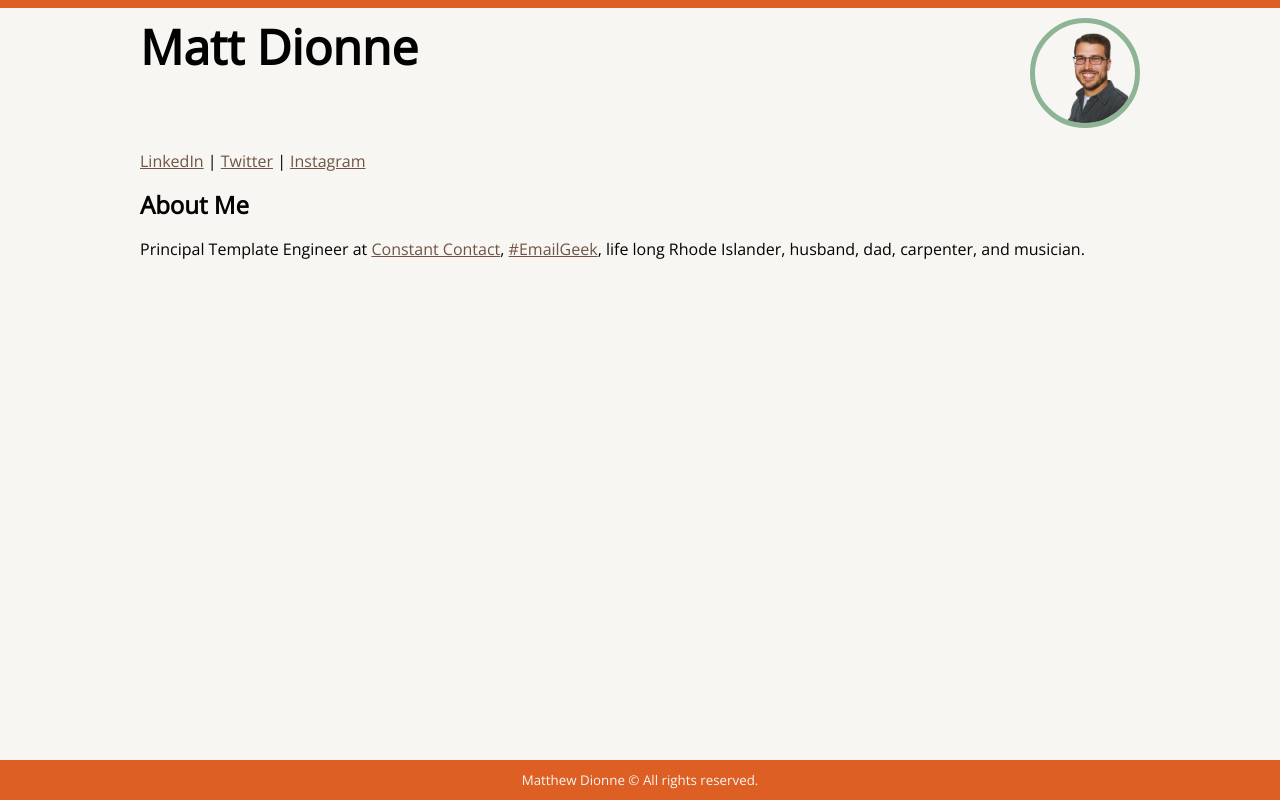
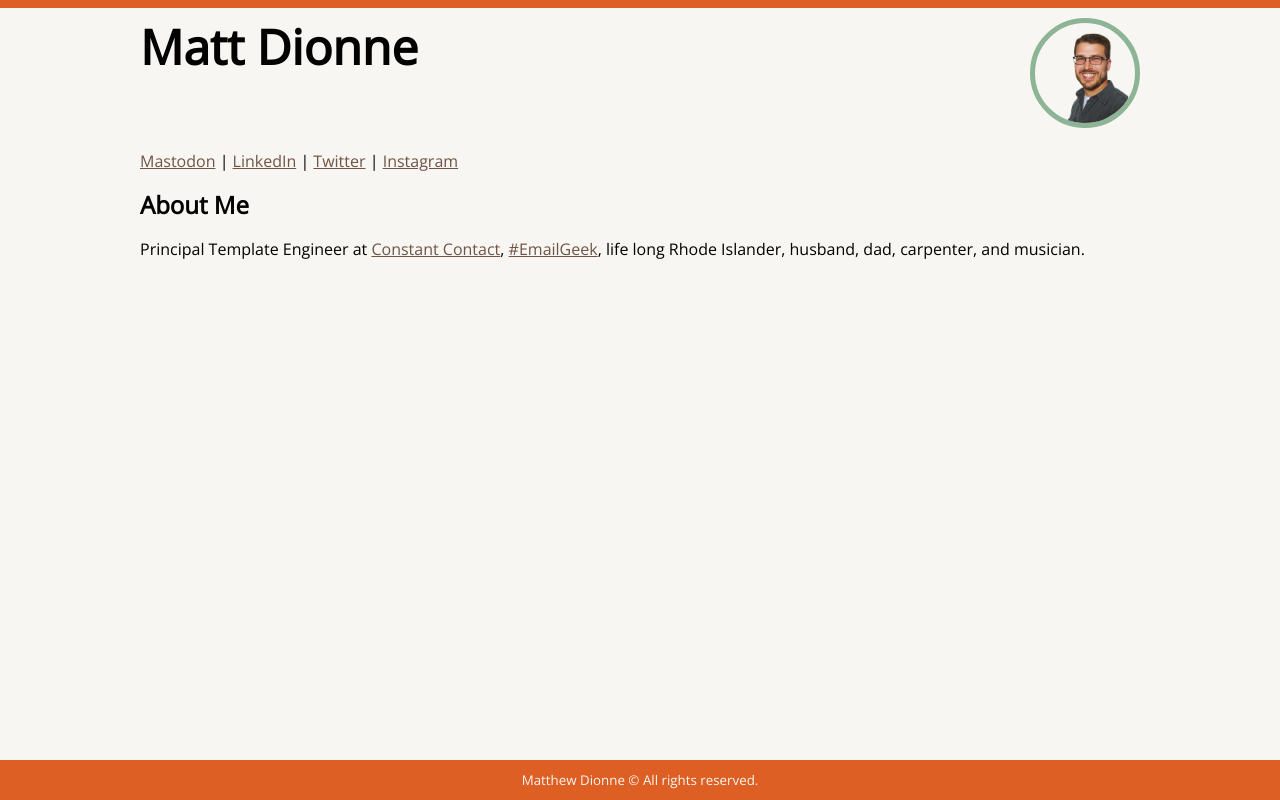
Before and after one commit to mattdionne/mattdionne.github.io, a plain HTML site: page index.html in a window 1280 px wide. Drawn offline with nearby package versions, Linux system fonts and the light colour scheme.

Commit message:
Added mastodon link with rel attribute.

```diff
--- a/index.html
+++ b/index.html
@@ -12,7 +12,7 @@
       <h1>Matt Dionne</h1>
       <div class="icon"><img src="images/profile.png" alt=""></div>
     </header>
-    <nav><a href="https://www.linkedin.com/in/matthewdionne/" target="_blank">LinkedIn</a> | <a href="https://twitter.com/mattdionne" target="_blank">Twitter</a> | <a href="https://www.instagram.com/mattdionne" target="_blank">Instagram</a></nav>
+    <nav><a rel="me" href="https://mstdn.social/@mattdionne" target="_blank">Mastodon</a> | <a href="https://www.linkedin.com/in/matthewdionne/" target="_blank">LinkedIn</a> | <a href="https://twitter.com/mattdionne" target="_blank">Twitter</a> | <a href="https://www.instagram.com/mattdionne" target="_blank">Instagram</a></nav>
     <main>
       <article>
         <h2>About Me</h2>
```
